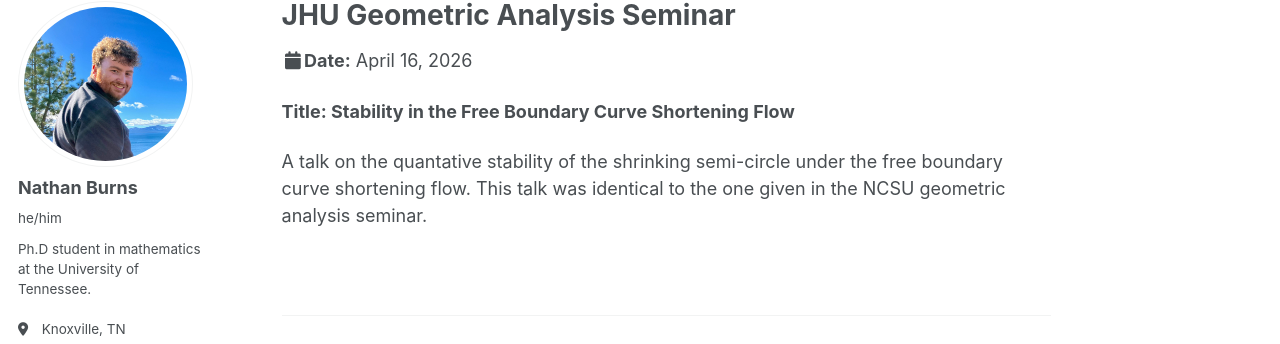
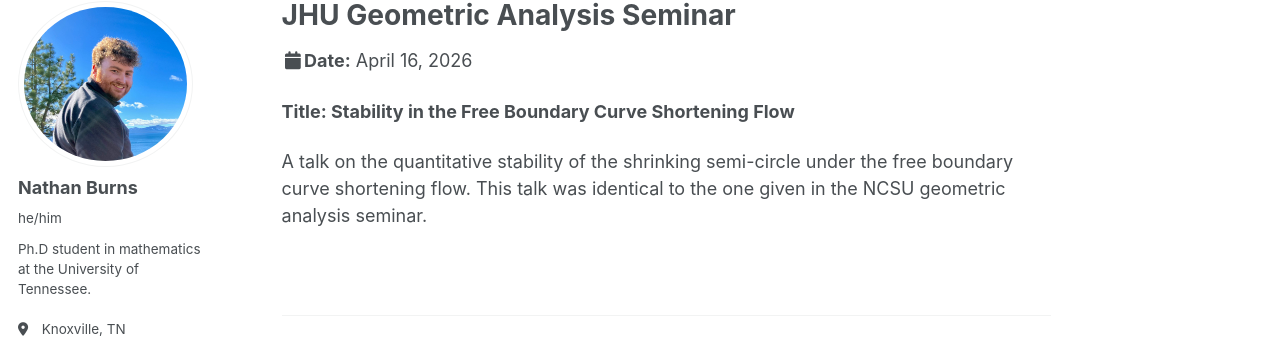
Before and after one commit to nathan-p-burns/nathan-p-burns.github.io, a Jekyll site: the page built from _talks/2026-04-16-talk.md, in a window 1280 px wide. Shown: the part 100-444 px from the top of the page. Built offline with Jekyll 4.4.1, drawn with Linux system fonts in a browser that asks for light colours; a script bundle is joined from its source files by our own code; library files that are not in the unit come from our copies.

Commit message:
Fixed some typos

```diff
--- a/_talks/2026-04-16-talk.md
+++ b/_talks/2026-04-16-talk.md
@@ -9,4 +9,4 @@
 ---
 **Title: Stability in the Free Boundary Curve Shortening Flow**
 
-A talk on the quantative stability of the shrinking semi-circle under the free boundary curve shortening flow. This talk was identical to the one given in the NCSU geometric analysis seminar.
+A talk on the quantitative stability of the shrinking semi-circle under the free boundary curve shortening flow. This talk was identical to the one given in the NCSU geometric analysis seminar.
```
Also changed, not shown: _talks/2024-11-12-talk.md (+1 -1 lines), _talks/2026-04-8-talk.md (+1 -1 lines).
